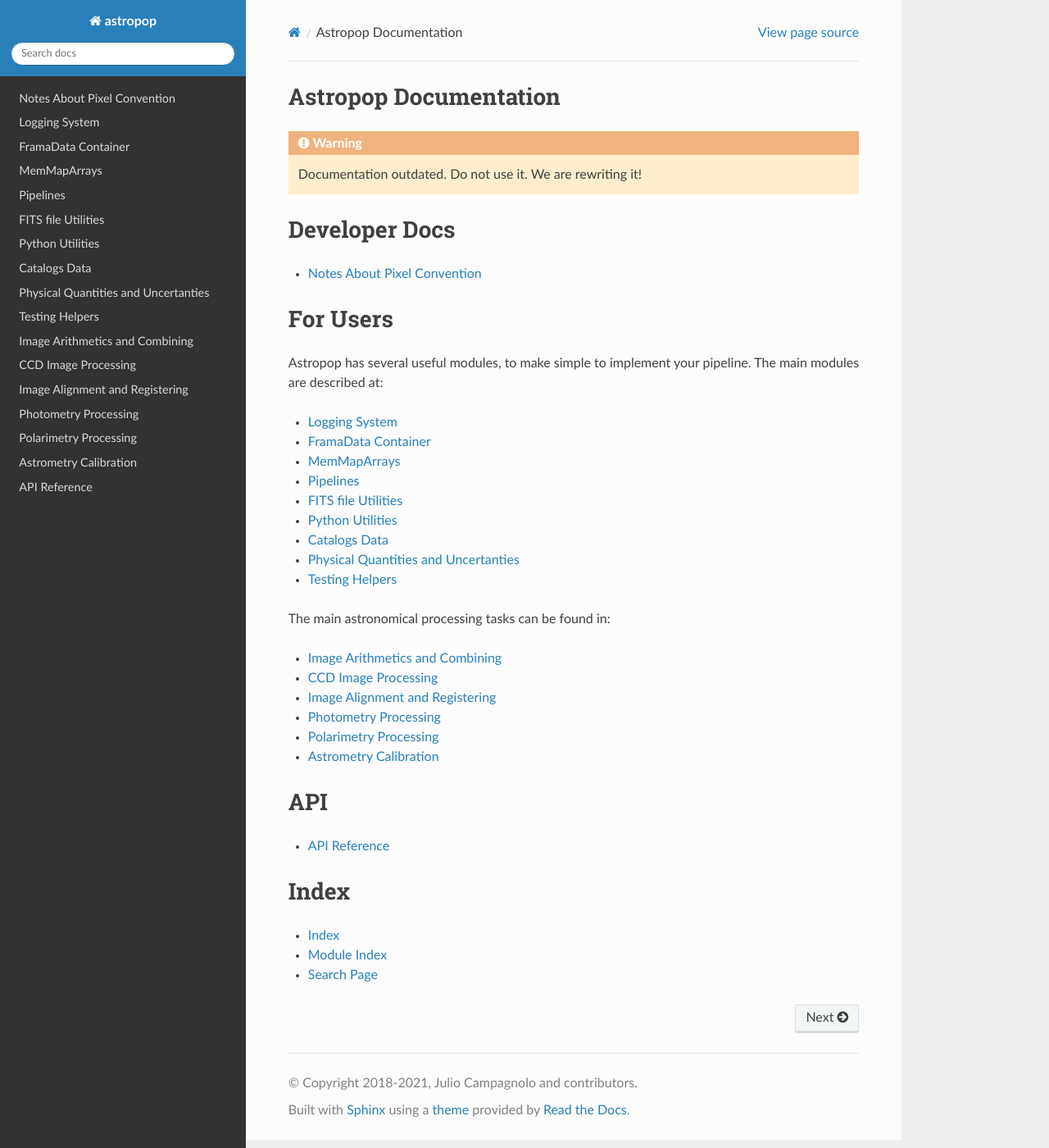
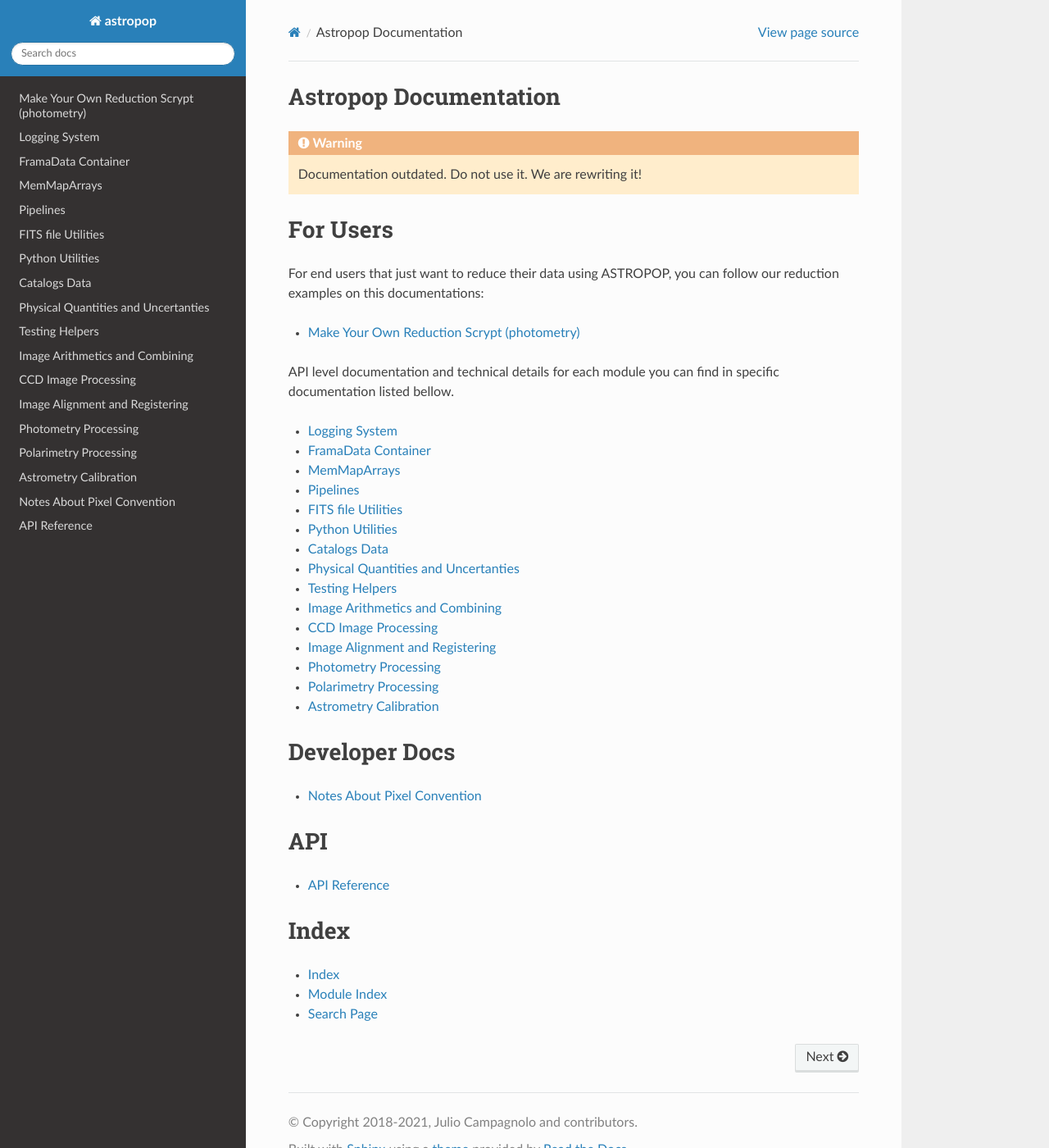
Before and after one commit to juliotux/astropop, a Sphinx documentation site: the page built from docs/index.rst, in a window 1280 px wide and 1400 px high. Shown: the whole window at 82% size. Built offline with Sphinx 7.4.7 and the Read the Docs theme 2.0.0, drawn with Linux system fonts in a browser that asks for light colours; formulas are drawn with MathJax 3; the version number could not be read and is left out.

Commit message:
docs: adding full reduction example

```diff
--- a/docs/conf.py
+++ b/docs/conf.py
@@ -21,6 +21,7 @@ extensions = [
     'IPython.sphinxext.ipython_console_highlighting',
     'IPython.sphinxext.ipython_directive',
     'sphinx.ext.imgmath',
+    'nbsphinx',
 ]
 
 napoleon_use_rtype = False
--- a/docs/index.rst
+++ b/docs/index.rst
@@ -5,21 +5,22 @@ Astropop Documentation
 .. warning::
     Documentation outdated. Do not use it. We are rewriting it!
 
-
-***************
-Developer Docs
-***************
-
-.. toctree::
-    :maxdepth: 1
-
-    dev/pixel_convention
+.. TODO::
+    Insert detailed install instructions here
 
 ***************
 For Users
 ***************
 
-Astropop has several useful modules, to make simple to implement your pipeline. The main modules are described at:
+For end users that just want to reduce their data using ASTROPOP, you can follow our reduction examples on this documentations:
+
+.. toctree::
+    :maxdepth: 1
+
+    examples/diy_reduction_script.ipynb
+
+
+API level documentation and technical details for each module you can find in specific documentation listed bellow.
 
 .. toctree::
     :maxdepth: 1
@@ -33,18 +34,22 @@ Astropop has several useful modules, to make simple to implement your pipeline.
     catalogs
     physical
     testing
-
-The main astronomical processing tasks can be found in:
-
-.. toctree::
-    :maxdepth: 1
-
     imarith
     ccdprocessing
     registering
     photometry
     polarimetry
     astrometry
+
+
+***************
+Developer Docs
+***************
+
+.. toctree::
+    :maxdepth: 1
+
+    dev/pixel_convention
 
 ***************
 API
--- a/setup.cfg
+++ b/setup.cfg
@@ -45,6 +45,7 @@ docs =
     sphinx-rtd-theme
     sphinxcontrib-apidoc
     sphinxcontrib-napoleon
+    nbsphinx
 
 [options.package_data]
 astropop = data/*
```
Also changed, not shown: docs/examples/diy_reduction_script.ipynb (added), 1 other file.
